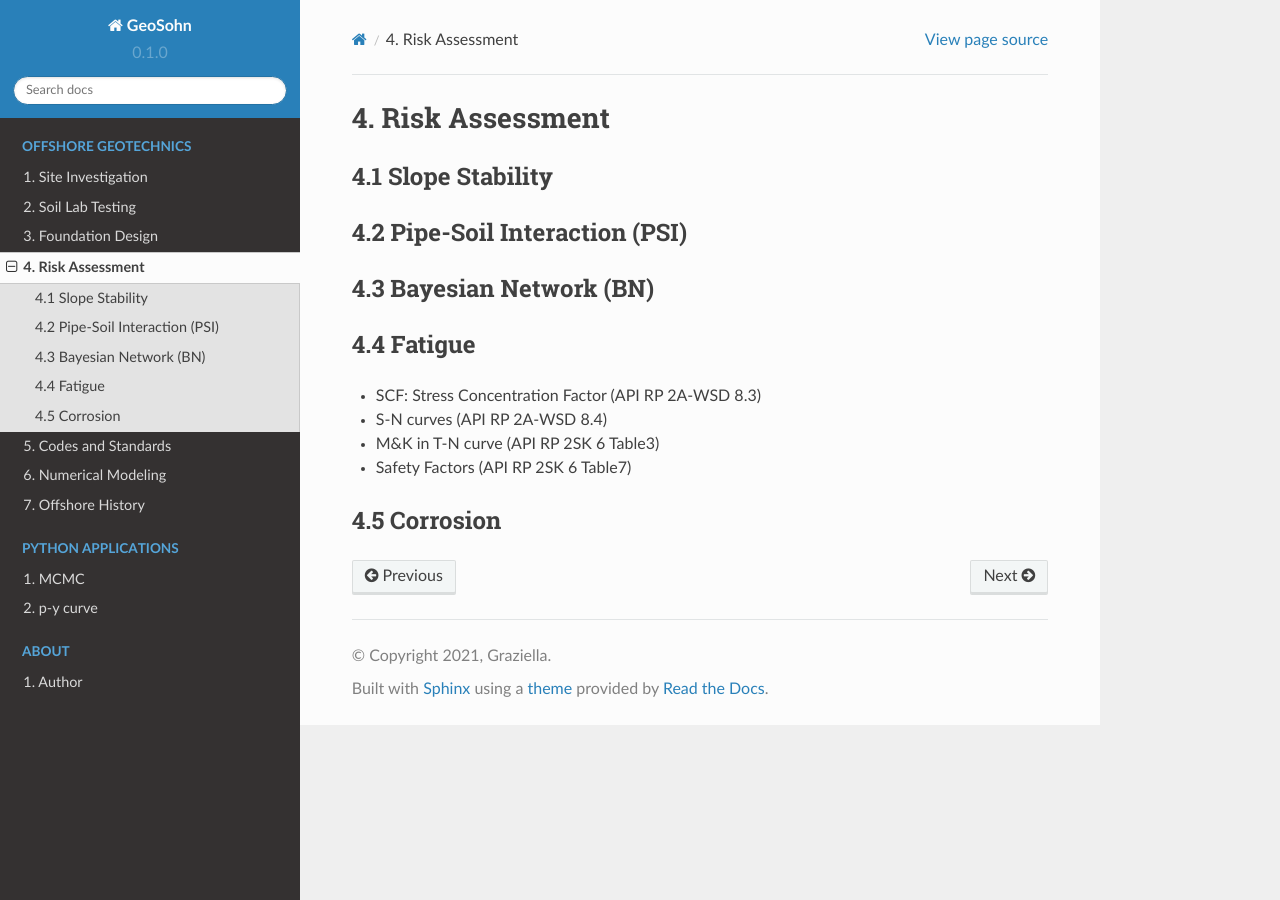
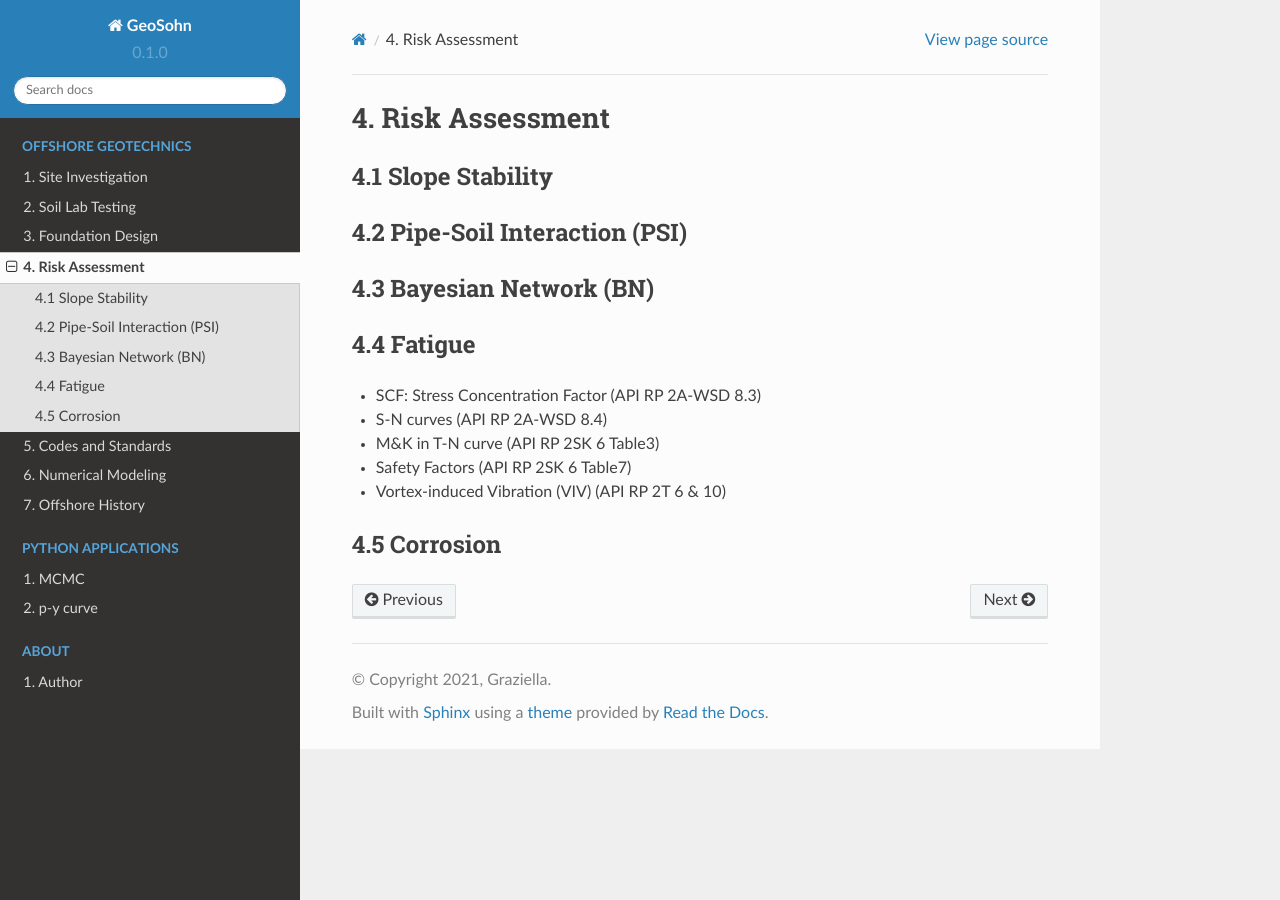
Before and after one commit to jrson11/GeoSohn, a Sphinx documentation site: the page built from docs/source/4-Risk_Assessment.rst, in a window 1280 px wide. Built offline with Sphinx 7.4.7 and the Read the Docs theme 2.0.0, drawn with Linux system fonts in a browser that asks for light colours; pages that are not in the unit, such as notebooks, are missing from menus.

Commit message:
Update 4-Risk_Assessment.rst

```diff
--- a/docs/source/4-Risk_Assessment.rst
+++ b/docs/source/4-Risk_Assessment.rst
@@ -24,6 +24,7 @@
 - S-N curves (API RP 2A-WSD 8.4)
 - M&K in T-N curve (API RP 2SK 6 Table3)
 - Safety Factors (API RP 2SK 6 Table7)
+- Vortex-induced Vibration (VIV) (API RP 2T 6 & 10)
 
 4.5 Corrosion
 ----------------
```
